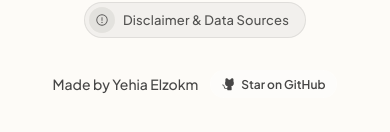
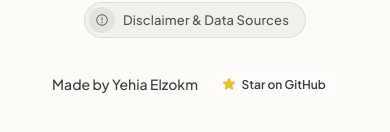
Before and after one commit to zzokm/fcai-course-explorer, a Next.js app: page / in a window 390 px wide. Shown: the part 1793-1925 px from the top of the page. Built offline with nearby package versions, Linux system fonts and the light colour scheme.

Commit message:
feat: move author credits to top-left on PC and footer on mobile, add star repo button to majors header

```diff
--- a/src/app/globals.css
+++ b/src/app/globals.css
@@ -405,6 +405,85 @@ body.chat-fullscreen-lock {
   border-radius: 0 0.5rem 0.5rem 0;
 }
 
+.github-star-btn {
+  display: inline-flex;
+  align-items: center;
+  gap: 0.35rem;
+  padding: 0.4rem 0.75rem;
+  background: var(--card-bg-inner);
+  border: 1px solid var(--card-border-inner);
+  border-radius: 999px;
+  font-size: 0.75rem;
+  font-weight: 600;
+  text-decoration: none;
+  color: inherit;
+  backdrop-filter: blur(12px);
+  -webkit-backdrop-filter: blur(12px);
+  transition: all 0.2s ease;
+  white-space: nowrap;
+}
+
 .github-star-btn:hover {
   background: var(--card-bg-outer) !important;
+  transform: translateY(-1px);
+  box-shadow: 0 4px 12px rgba(0, 0, 0, 0.08);
 }
+
+.star-icon {
+  color: #eab308 !important;
+  fill: #eab308 !important;
+  flex-shrink: 0;
+  transition: transform 0.25s cubic-bezier(0.34, 1.56, 0.64, 1);
+}
+
+.github-star-btn:hover .star-icon {
+  transform: scale(1.2) rotate(12deg);
+}
+
+/* Made by and star button positioning */
+.author-credits {
+  position: absolute;
+  top: 1.5rem;
+  left: 1.5rem;
+  z-index: 40;
+  display: flex;
+  align-items: center;
+  gap: 0.75rem;
+  opacity: 0.85;
+  transition: opacity 0.2s ease;
+}
+
+.author-credits:hover {
+  opacity: 1;
+}
+
+/* Header star repo button on majors pages */
+.header-star-container {
+  position: absolute;
+  left: 50%;
+  top: 50%;
+  transform: translate(-50%, -50%);
+  display: flex;
+  align-items: center;
+  justify-content: center;
+  pointer-events: auto;
+}
+
+@media (max-width: 767px) {
+  .author-credits {
+    position: static !important;
+    display: flex !important;
+    align-items: center !important;
+    justify-content: center !important;
+    gap: 0.75rem;
+    margin-top: 2rem;
+    padding-bottom: 2rem;
+    opacity: 0.85;
+    width: 100%;
+    flex-wrap: wrap;
+  }
+
+  .header-star-container {
+    display: none !important;
+  }
+}
--- a/src/app/page.tsx
+++ b/src/app/page.tsx
@@ -1,7 +1,7 @@
 import { MajorBento } from "@/components/ui/major-bento";
 import { ThemeToggle } from "@/components/theme-toggle";
 import { Disclaimer } from "@/components/ui/disclaimer";
-import { GithubLogo } from "@phosphor-icons/react/dist/ssr";
+import { Star } from "@phosphor-icons/react/dist/ssr";
 
 export default function Home() {
   return (
@@ -14,29 +14,16 @@ export default function Home() {
           <Disclaimer />
         </div>
 
-        <footer style={{ display: 'flex', alignItems: 'center', justifyContent: 'center', gap: '0.75rem', marginTop: '2rem', paddingBottom: '2rem', opacity: 0.8 }}>
+        <footer className="author-credits">
           <span style={{ fontSize: '0.875rem', fontWeight: 500 }}>Made by Yehia Elzokm</span>
           <a
             href="https://github.com/zzokm/fcai-course-explorer"
             target="_blank"
             rel="noopener noreferrer"
-            style={{
-              display: 'flex',
-              alignItems: 'center',
-              gap: '0.3rem',
-              padding: '0.4rem 0.75rem',
-              background: 'var(--card-bg-inner)',
-              border: '1px solid var(--card-border-inner)',
-              borderRadius: '999px',
-              fontSize: '0.75rem',
-              fontWeight: 600,
-              textDecoration: 'none',
-              color: 'inherit',
-              transition: 'background 0.2s ease',
-            }}
             className="github-star-btn"
           >
-            <GithubLogo weight="fill" size={14} /> Star on GitHub
+            <Star weight="fill" size={14} color="#eab308" className="star-icon" />
+            <span>Star on GitHub</span>
           </a>
         </footer>
       </div>
```
Also changed, not shown: src/app/majors/[id]/page.tsx (+14 -2 lines).
